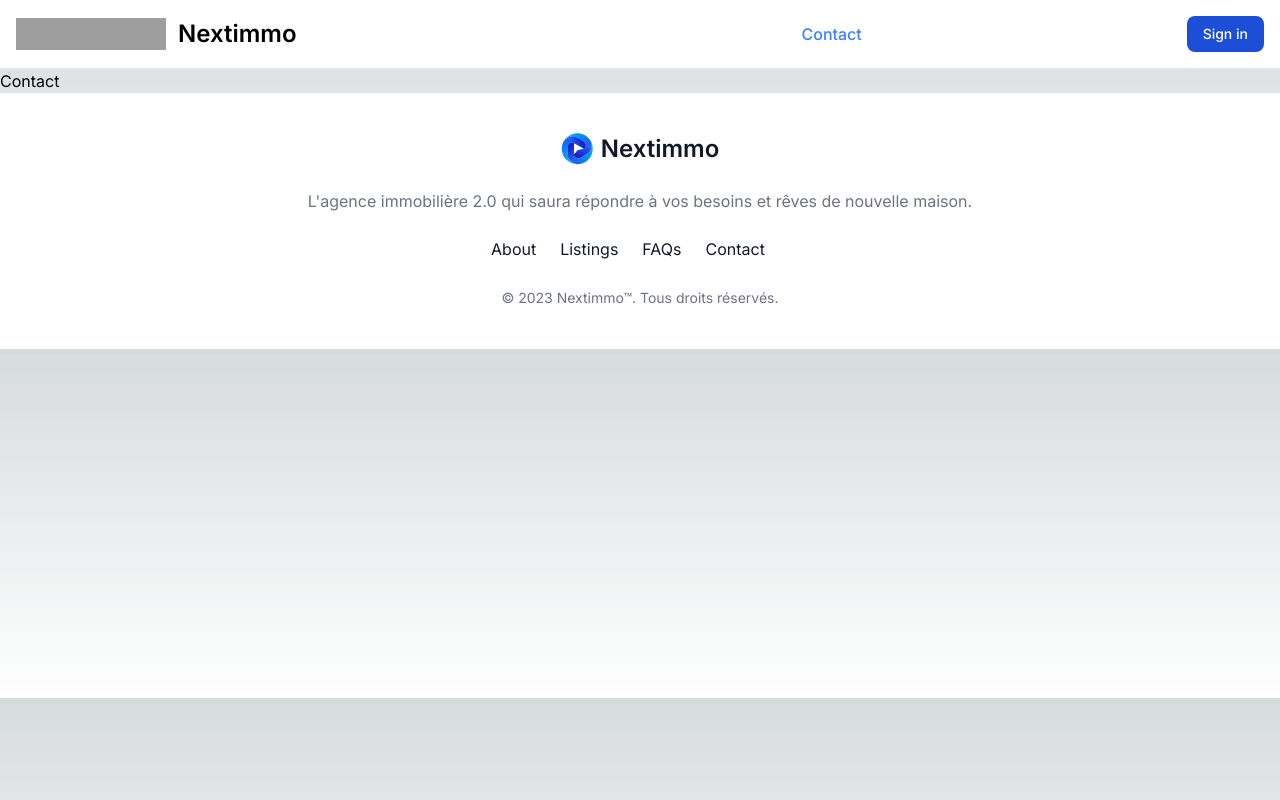
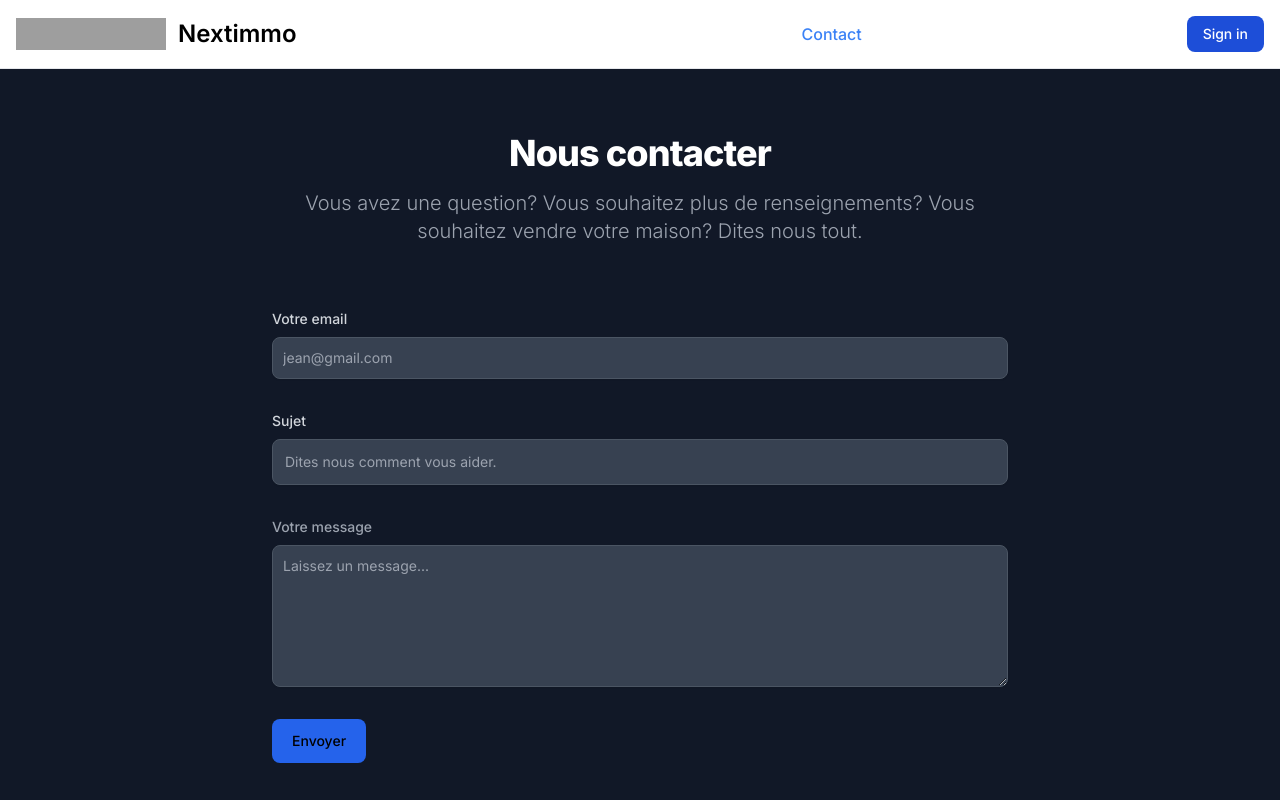
Before and after one commit to Ayrow/nextimmo, a Next.js app: page /contact in a window 1280 px wide. Shown: the top 800 px of the page. Built offline with nearby package versions, Linux system fonts and the light colour scheme; grey boxes are pictures that could not be loaded.

Commit message:
setup basic contact form

```diff
--- a/src/app/contact/page.js
+++ b/src/app/contact/page.js
@@ -1,7 +1,66 @@
 import React from 'react';
 
 const Contact = () => {
-  return <div>Contact</div>;
+  return (
+    <section className=' bg-gray-900'>
+      <div className='py-8 lg:py-16 px-4 mx-auto max-w-screen-md'>
+        <h2 className='mb-4 text-4xl tracking-tight font-extrabold text-center text-white'>
+          Nous contacter
+        </h2>
+        <p className='mb-8 lg:mb-16 font-light text-center text-gray-400 sm:text-xl'>
+          Vous avez une question? Vous souhaitez plus de renseignements? Vous
+          souhaitez vendre votre maison? Dites nous tout.
+        </p>
+        <form action='#' className='space-y-8'>
+          <div>
+            <label
+              for='email'
+              className='block mb-2 text-sm font-medium text-gray-300'>
+              Votre email
+            </label>
+            <input
+              type='email'
+              id='email'
+              className='shadow-sm border text-sm rounded-lg  block w-full p-2.5 bg-gray-700 border-gray-600 placeholder-gray-400 text-white focus:ring-primary-500 focus:border-primary-500 shadow-sm-light'
+              placeholder='jean@gmail.com'
+              required
+            />
+          </div>
+          <div>
+            <label
+              for='subject'
+              className='block mb-2 text-sm font-medium text-gray-300'>
+              Sujet
+            </label>
+            <input
+              type='text'
+              id='subject'
+              className='block p-3 w-full text-sm rounded-lg border shadow-sm bg-gray-700 border-gray-600 placeholder-gray-400 text-white focus:ring-primary-500 focus:border-primary-500 shadow-sm-light'
+              placeholder='Dites nous comment vous aider.'
+              required
+            />
+          </div>
+          <div className='sm:col-span-2'>
+            <label
+              for='message'
+              className='block mb-2 text-sm font-medium text-gray-400'>
+              Votre message
+            </label>
+            <textarea
+              id='message'
+              rows='6'
+              className='block p-2.5 w-full text-sm rounded-lg shadow-sm border bg-gray-700 border-gray-600 placeholder-gray-400 text-white focus:ring-primary-500 focus:border-primary-500'
+              placeholder='Laissez un message...'></textarea>
+          </div>
+          <button
+            type='submit'
+            className='py-3 px-5 text-sm font-medium text-center rounded-lg sm:w-fit focus:ring-4 focus:outline-none bg-blue-600 hover:bg-blue-700 focus:ring-blue-800'>
+            Envoyer
+          </button>
+        </form>
+      </div>
+    </section>
+  );
 };
 
 export default Contact;
--- a/src/app/page.js
+++ b/src/app/page.js
@@ -8,7 +8,7 @@ export default function Home() {
       <Hero />
       <section class=' bg-sky-950 w-full py-8 px-4 lg:py-16 lg:px-6 sm:text-lg flex flex-col items-center'>
         <h2 class='mb-4 text-4xl font-bold text-white'>
-          Find your next home :
+          Trouvez votre future maison :
         </h2>
         <BasicHouseSearch />
       </section>
```
